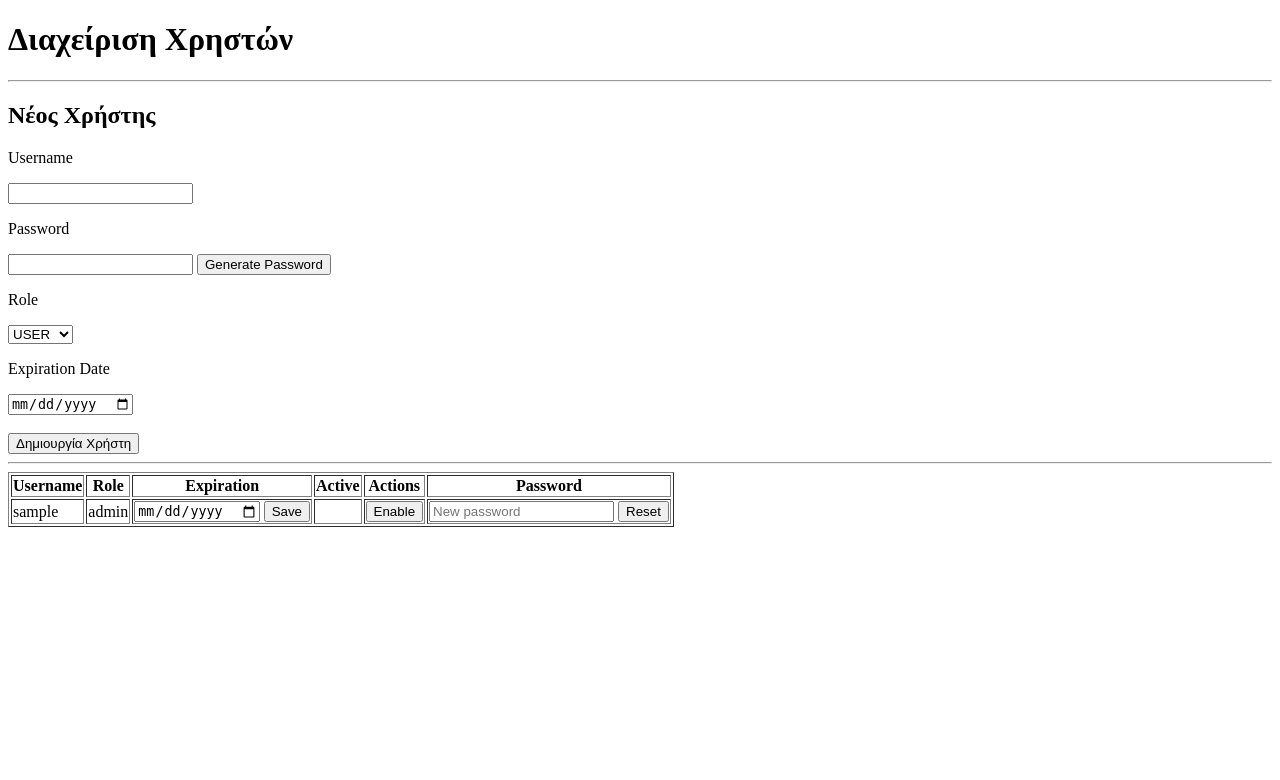
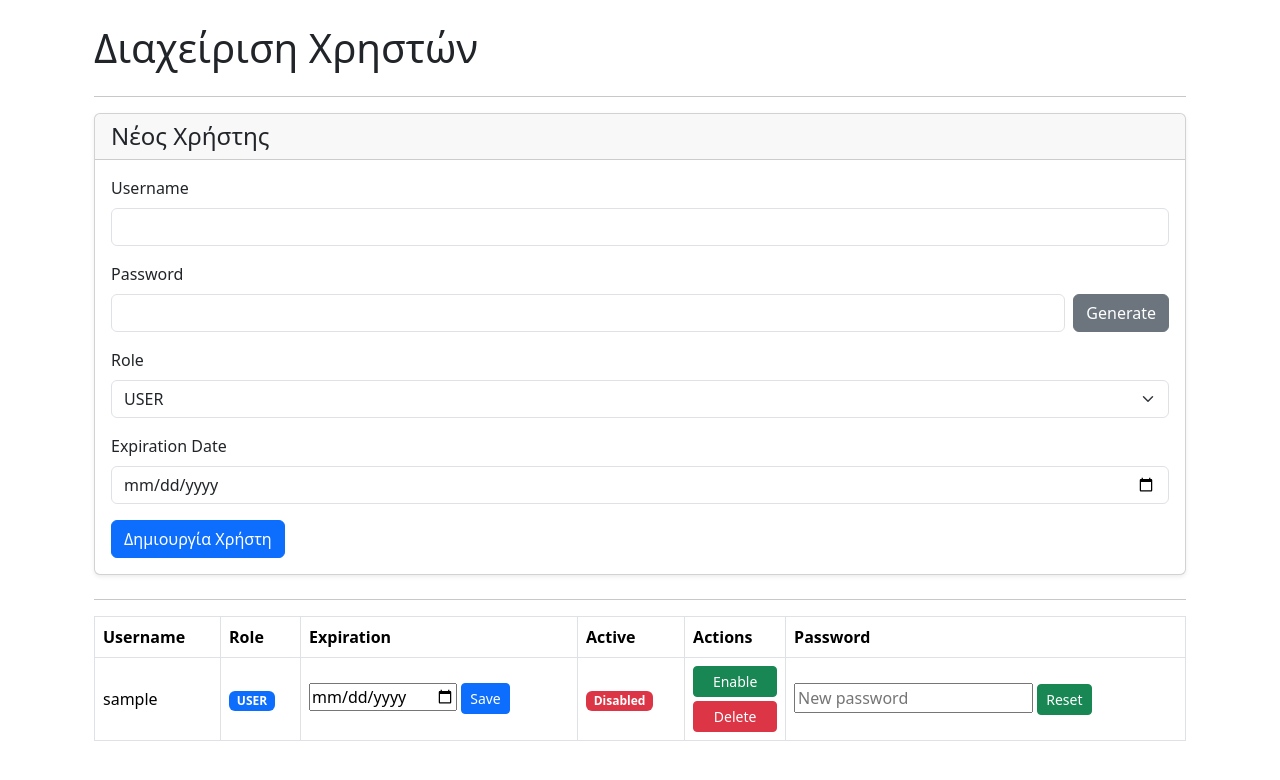
Before and after one commit to brandonoy23-cpu/vat-eori-web, a FastAPI app: template templates/admin_users.html in a window 1280 px wide. Shown: the top 780 px of the page. Run offline with FastAPI, Linux system fonts and the light colour scheme; the template is opened without the code that fills it: most values are stand-ins (such as "Sample title", 1, 10 or a date in 2020); parts of the project's set-up code (start-up, migrations or seed data) failed here and were passed over.

Commit message:
Work in progress admin dashboard

```diff
--- a/templates/admin_users.html
+++ b/templates/admin_users.html
@@ -1,73 +1,121 @@
 <!DOCTYPE html>
 <html lang="el">
+
 <head>
+
     <meta charset="utf-8">
-    <title>Διαχείριση Χρηστών</title>
+
+    <meta
+        name="viewport"
+        content="width=device-width, initial-scale=1"
+    >
+
+    <title>
+        Διαχείριση Χρηστών
+    </title>
+
+    <link
+        rel="stylesheet"
+        href="https://cdn.jsdelivr.net/npm/bootstrap@5.3.3/dist/css/bootstrap.min.css"
+    >
+
 </head>
 <body>
 
-<h1>
+<div class="container mt-4">
+</h1>
+
+<div class="container mt-4">
+
+<h1 class="mb-4">
     Διαχείριση Χρηστών
 </h1>
 
 {% if error == "username_exists" %}
 
-<p style="color:red;">
-    Το username υπάρχει ήδη.
-</p>
+<div class="alert alert-danger">
+</div>
 
 {% endif %}
 
 {% if success == "user_created" %}
 
-<p style="color:green;">
-    ✅ Ο χρήστης δημιουργήθηκε επιτυχώς.
-</p>
+<div class="alert alert-success">
+    </div>
 
 {% endif %}
 
 <hr>
 
-<h2>
+<div class="card shadow-sm mb-4">
+
+    <div class="card-header">
+
+        <h4 class="mb-0">
             Νέος Χρήστης
-</h2>
+        </h4>
 
-<form method="post" action="/admin/create-user">
+    </div>
 
-    <p>
+    <div class="card-body">
+
+        <form
+            method="post"
+            action="/admin/create-user"
+        >
+
+            <div class="mb-3">
+
+                <label class="form-label">
                     Username
-    </p>
+                </label>
 
                 <input
                     type="text"
                     name="username"
+                    class="form-control"
                     required
                 >
 
-    <p>
+            </div>
+
+            <div class="mb-3">
+
+                <label class="form-label">
                     Password
-    </p>
+                </label>
+
+                <div class="d-flex gap-2">
 
                     <input
                         type="text"
                         id="new-user-password"
                         name="password"
+                        class="form-control"
                         required
                     >
 
                     <button
                         type="button"
+                        class="btn btn-secondary"
                         onclick="generatePassword()"
                     >
-    Generate Password
+                        Generate
                     </button>
 
-    <p>
+                </div>
+
+            </div>
+
+            <div class="mb-3">
+
+                <label class="form-label">
                     Role
-    </p>
+                </label>
 
                 <select
                     name="role"
+                    class="form-select"
                 >
 
                     <option value="USER">
@@ -80,25 +128,36 @@
 
                 </select>
 
-    <p>
+            </div>
+
+            <div class="mb-3">
+
+                <label class="form-label">
                     Expiration Date
-    </p>
+                </label>
 
                 <input
                     type="date"
                     name="expires_at"
+                    class="form-control"
                 >
 
-    <br><br>
+            </div>
 
-    <button type="submit">
+            <button
+                type="submit"
+                class="btn btn-primary"
+            >
                 Δημιουργία Χρήστη
             </button>
 
         </form>
 
+    </div>
+
+</div>
 <hr>
-    <table border="1">
+    <table class="table table-bordered table-hover align-middle">
 
         <tr>
     <th>Username</th>
@@ -118,7 +177,21 @@
     </td>
 
     <td>
-        {{ user.role }}
+
+    {% if user.role == "ADMIN" %}
+
+        <span class="badge bg-dark">
+            ADMIN
+        </span>
+
+    {% else %}
+
+        <span class="badge bg-primary">
+            USER
+        </span>
+
+    {% endif %}
+
 </td>
 
     <td>
@@ -136,6 +209,7 @@
 
             <button
                 type="submit"
+		class="btn btn-primary btn-sm"
             >
                 Save
             </button>
@@ -145,14 +219,32 @@
     </td>
 
     <td>
-        {{ user.is_active }}
+
+    {% if user.is_active == 1 %}
+
+        <span class="badge bg-success">
+            Active
+        </span>
+
+    {% else %}
+
+        <span class="badge bg-danger">
+            Disabled
+        </span>
+
+    {% endif %}
+
 </td>
 
     <td>
 
+    <div class="d-flex flex-column gap-1">
+
         {% if user.username == "admin" %}
 
-            Admin Protected
+            <span class="badge bg-dark">
+                Protected
+            </span>
 
         {% else %}
 
@@ -162,26 +254,12 @@
                 method="post"
                 action="/admin/disable-user/{{ user.id }}"
             >
-
                 <button
                     type="submit"
+                    class="btn btn-warning btn-sm w-100"
                 >
                     Disable
                 </button>
-
-            </form>
-<form
-    method="post"
-    action="/admin/delete-user/{{ user.id }}"
-    onsubmit="return confirm('Διαγραφή χρήστη;');"
->
-
-    <button
-        type="submit"
-    >
-        Delete
-    </button>
-
             </form>
 
             {% else %}
@@ -190,20 +268,35 @@
                 method="post"
                 action="/admin/enable-user/{{ user.id }}"
             >
-
                 <button
                     type="submit"
+                    class="btn btn-success btn-sm w-100"
                 >
                     Enable
                 </button>
-
             </form>
 
             {% endif %}
 
+            <form
+                method="post"
+                action="/admin/delete-user/{{ user.id }}"
+                onsubmit="return confirm('Διαγραφή χρήστη;');"
+            >
+                <button
+                    type="submit"
+                    class="btn btn-danger btn-sm w-100"
+                >
+                    Delete
+                </button>
+            </form>
+
         {% endif %}
 
+    </div>
+
 </td>
+
 
     <td>
 
@@ -221,6 +314,7 @@
 
             <button
                 type="submit"
+		class="btn btn-success btn-sm"
             >
                 Reset
             </button>
@@ -235,6 +329,9 @@
         {% endfor %}
 
     </table>
+    </div>
+
+</div>
 <script>
 
 function generatePassword()
@@ -259,5 +356,7 @@ function generatePassword()
 }
 
 </script>
+</div>
+
 </body>
 </html>
```
Lines whose indentation alone changed are shown as unchanged.
